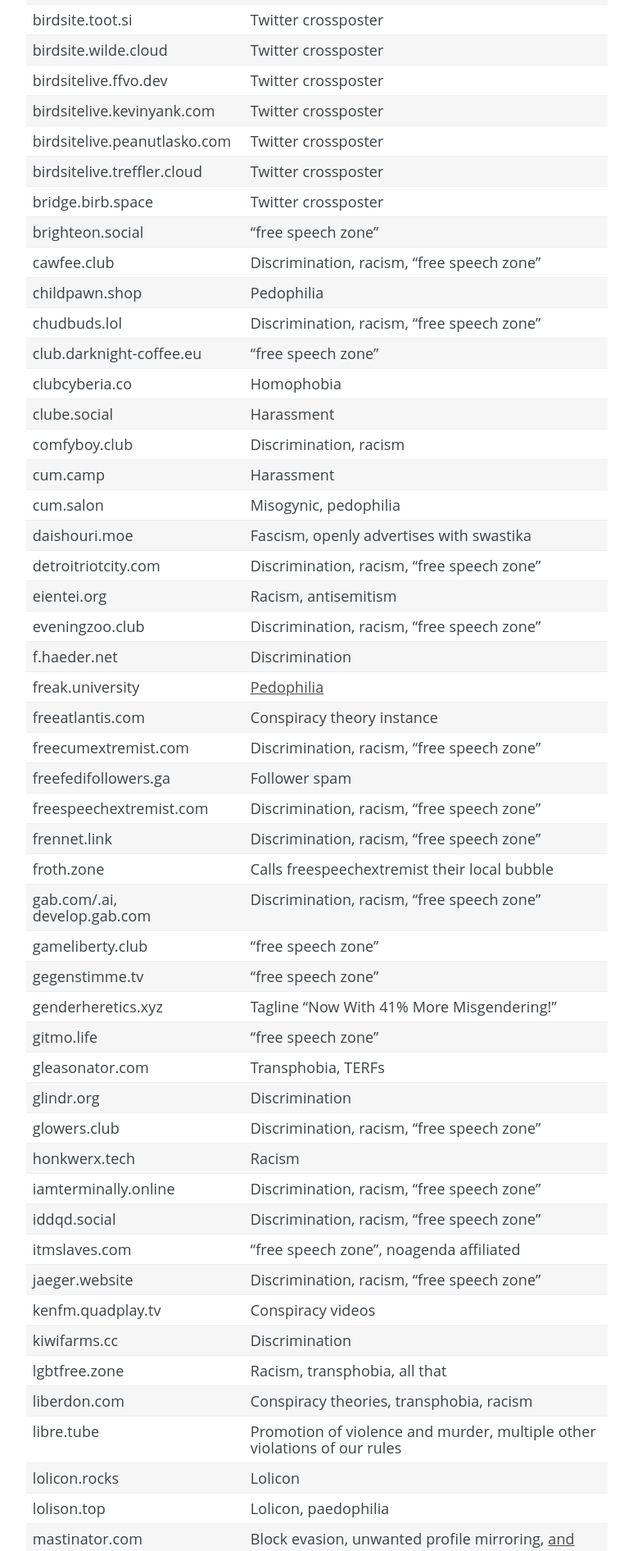
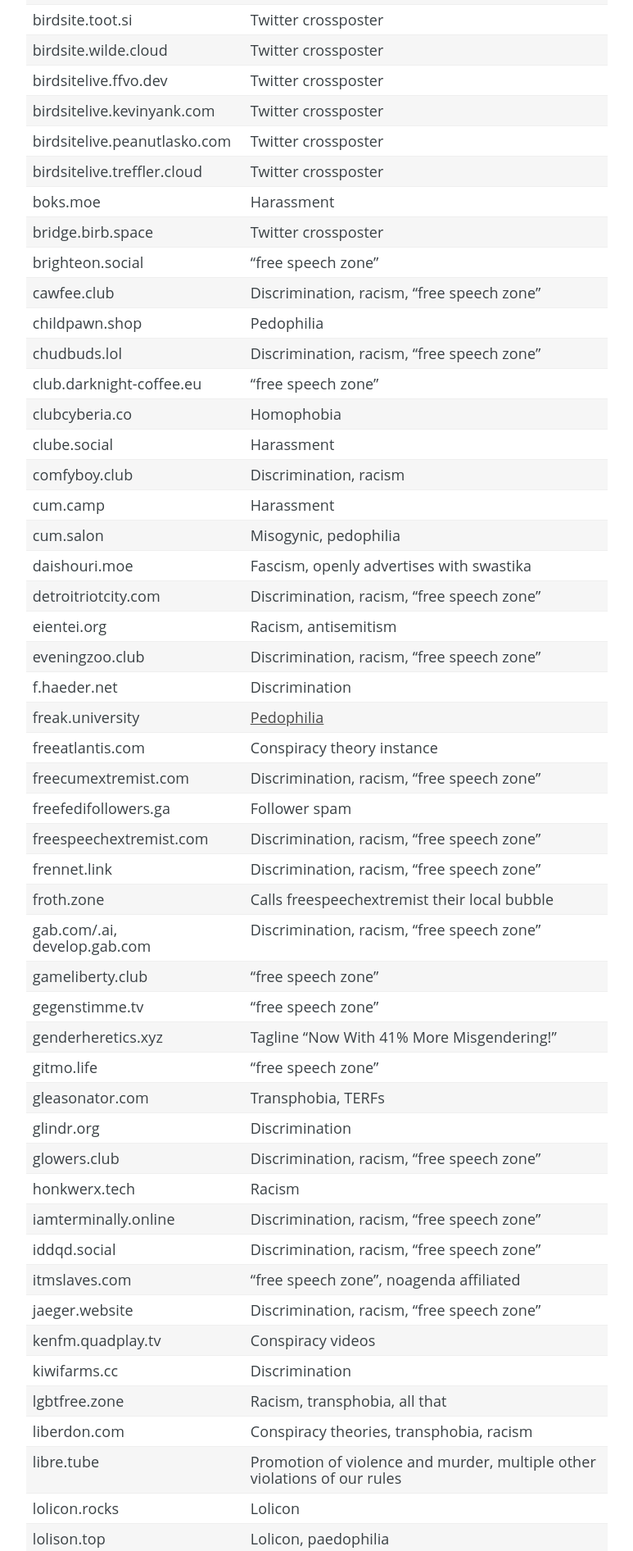
Before and after one commit to chaossocial/meta, a Jekyll site: the page built from federation.md, in a window 1280 px wide. Shown: the part 2666-4558 px from the top of the page at 82% size, without its empty margins (398-1171 px from the left). Built offline with Jekyll 4.4.1, drawn with Linux system fonts in a browser that asks for light colours; some of the changed text lies outside the part shown.

Commit message:
Block boks.moe

```diff
--- a/federation.md
+++ b/federation.md
@@ -85,6 +85,7 @@
 | birdsitelive.kevinyank.com  | Twitter crossposter|
 | birdsitelive.peanutlasko.com| Twitter crossposter|
 | birdsitelive.treffler.cloud | Twitter crossposter|
+| boks.moe                    | Harassment |
 | bridge.birb.space           | Twitter crossposter|
 | brighteon.social            | "free speech zone" |
 | cawfee.club                 | Discrimination, racism, "free speech zone" |
```
